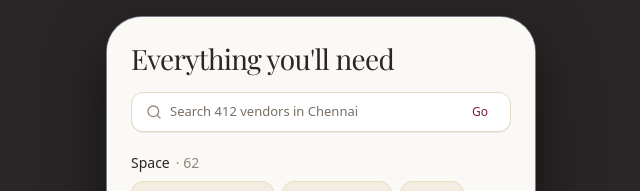
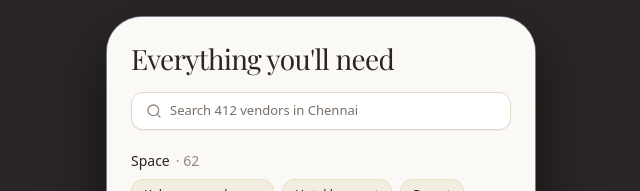
Before and after one commit to AdyogIntern/WeddingPlannerAppUI, a React (Vite) app in the folder main_app/: page /act2 in a window 1280 px wide. Shown: the top 191 px of the page, without its empty margins (319-959 px from the left). Built offline with nearby package versions, Linux system fonts and the light colour scheme; a web font is replaced by a local one.

Commit message:
Add TypeScript types for React and ReactDOM; remove unused button in EverythingYouNeed component

```diff
--- a/main_app/package.json
+++ b/main_app/package.json
@@ -27,6 +27,8 @@
   "devDependencies": {
     "@types/express": "^4.17.21",
     "@types/node": "^22.14.0",
+    "@types/react": "^19.2.18",
+    "@types/react-dom": "^19.2.4",
     "autoprefixer": "^10.4.21",
     "esbuild": "^0.25.0",
     "tailwindcss": "^4.1.14",
--- a/main_app/src/act02/screens/EverythingYouNeed.tsx
+++ b/main_app/src/act02/screens/EverythingYouNeed.tsx
@@ -37,12 +37,6 @@ export const EverythingYouNeed: React.FC = () => {
               placeholder="Search 412 vendors in Chennai"
               className="w-full text-[13px] text-[#2B2523] placeholder-[#786E65] outline-none bg-transparent"
             />
-            <button
-              type="submit"
-              className="text-[12px] text-[#7A2234] font-medium px-2 py-0.5 rounded-md hover:bg-[#F8EDE9] cursor-pointer shrink-0"
-            >
-              Go
-            </button>
           </div>
         </form>
 
```
Also changed, not shown: 1 other file (tests, documents, lock files or other folders).
